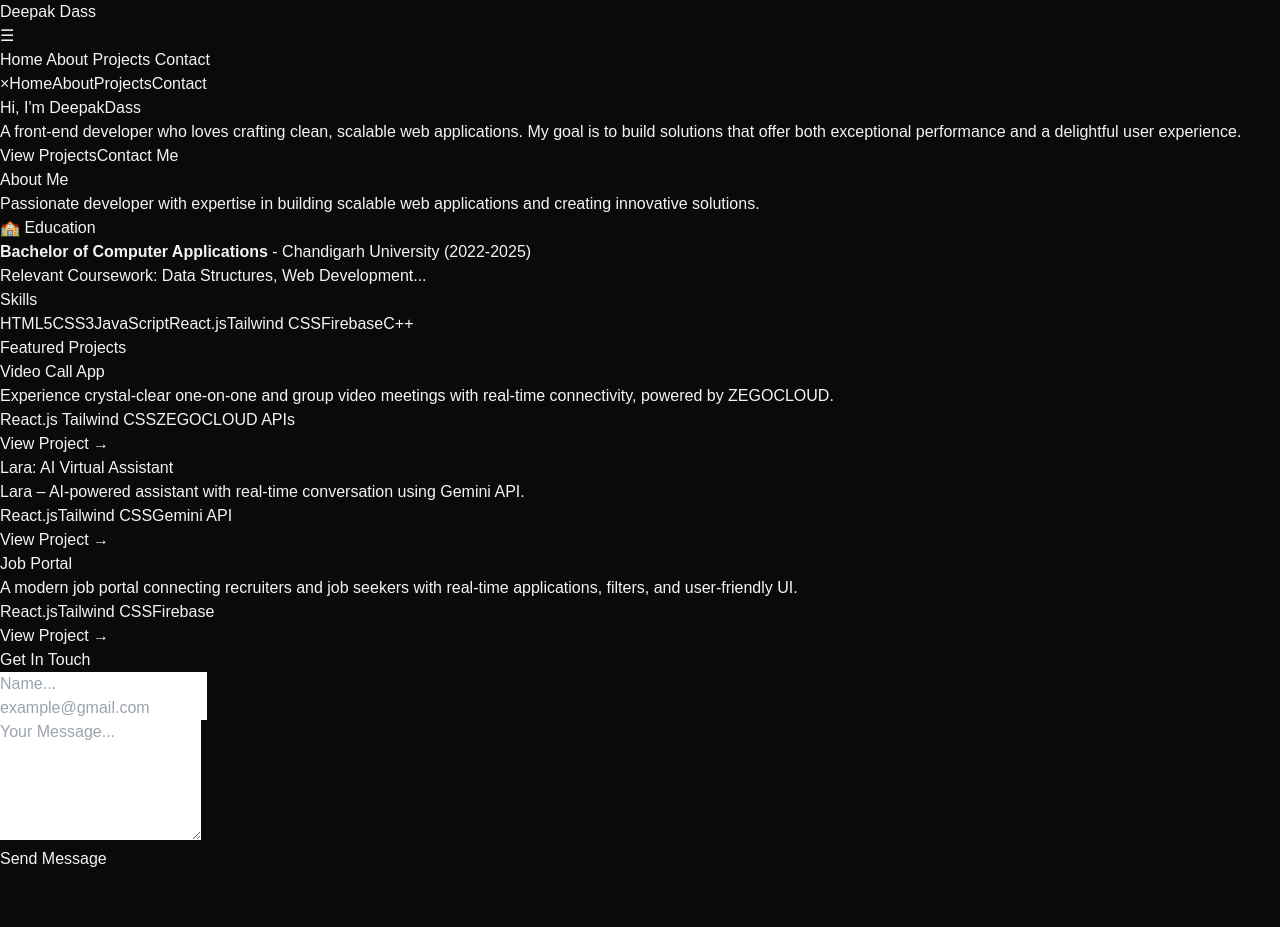
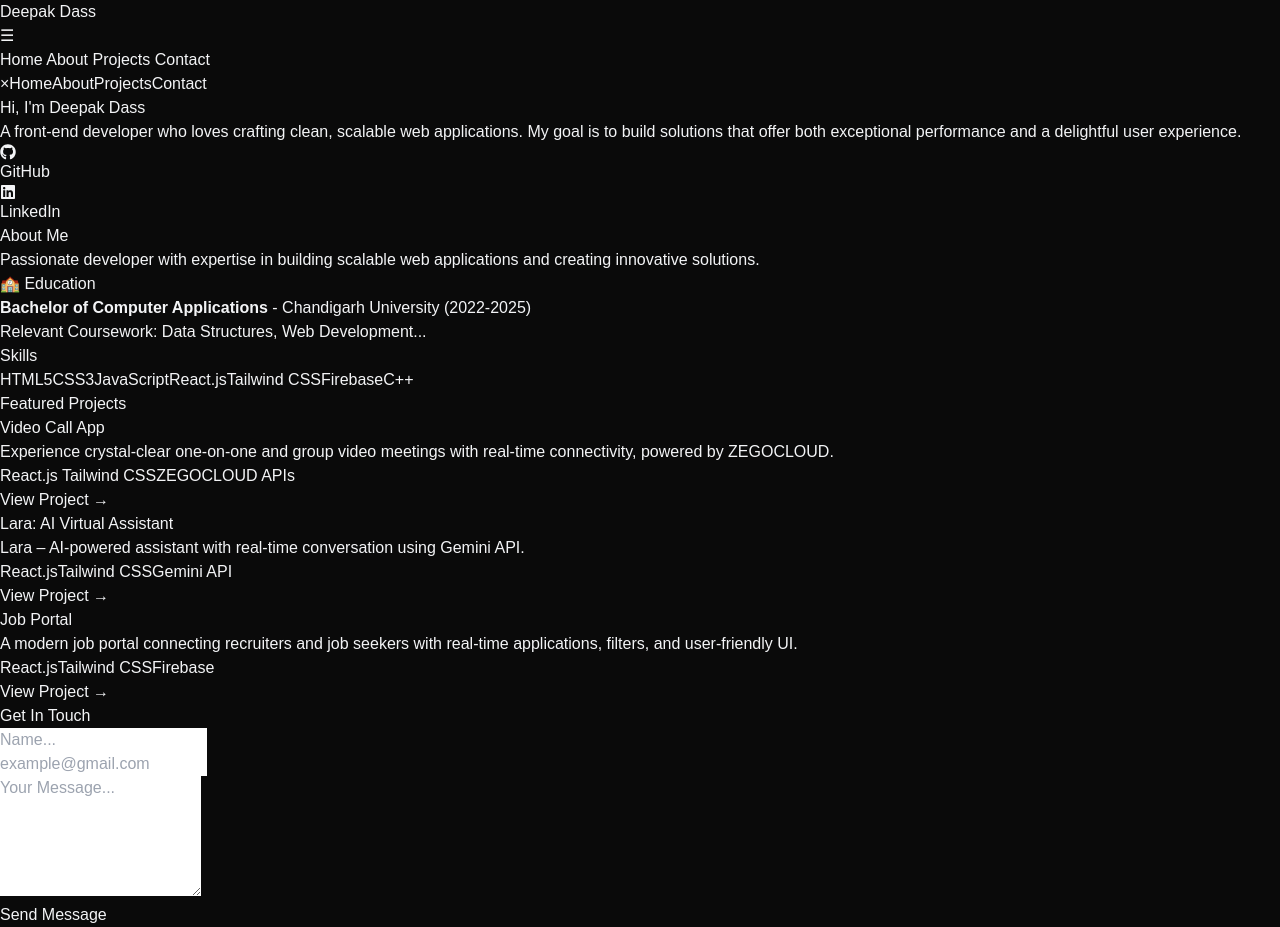
Before and after one commit to Deepakdass1326/portfoilo, a React (Vite) app: page / in a window 1280 px wide. Before the commit the page ends 871 px from the top, so only its background shows below. Built offline with nearby package versions, Linux system fonts and the light colour scheme.

Commit message:
Updated Home component with GitHub & LinkedIn buttons

```diff
--- a/package.json
+++ b/package.json
@@ -12,7 +12,8 @@
   "dependencies": {
     "@emailjs/browser": "^4.4.1",
     "react": "^19.0.0",
-    "react-dom": "^19.0.0"
+    "react-dom": "^19.0.0",
+    "react-icons": "^5.5.0"
   },
   "devDependencies": {
     "@eslint/js": "^9.21.0",
--- a/src/components/sections/Home.jsx
+++ b/src/components/sections/Home.jsx
@@ -1,45 +1,45 @@
-import React from 'react'
-import RevealOnScroll from '../RevealOnScroll'
+import React from 'react';
+import { FaGithub, FaLinkedin } from 'react-icons/fa';
+import RevealOnScroll from '../RevealOnScroll';
 
 const Home = () => {
   return (
-
-    <section
-    id="home"
-    className="min-h-screen flex items-center justify-center relative"
-  >
+    <section id="home" className="min-h-screen flex items-center justify-center relative">
       <RevealOnScroll>
         <div className="text-center z-10 px-4">
           <h1 className="text-5xl md:text-7xl font-bold mb-6 bg-gradient-to-r from-blue-500 to-cyan-400 bg-clip-text text-transparent leading-right">
-          Hi, I'm DeepakDass
+            Hi, I'm Deepak Dass
           </h1>
 
-        <p className="tex-gray-400 text-lg mb-8 max-w-lg mx-auto">
-          A front-end developer who loves crafting clean, scalable web
-          applications. My goal is to build solutions that offer both
-          exceptional performance and a delightful user experience.
+          <p className="text-gray-400 text-lg mb-8 max-w-lg mx-auto">
+            A front-end developer who loves crafting clean, scalable web applications. My goal is to build solutions that offer both exceptional performance and a delightful user experience.
           </p>
+
           <div className="flex justify-center space-x-4">
             <a
-            href="#projects"
-            className="bg-blue-500 text-white py-3 px-6 rounded font-medium transition relative overflow-hidden hover:-translate-y-0.5 hover:shadow-[0_0_15px_rgba(59, 130, 246, 0.4)]"
+              href="https://github.com/Deepakdass1326"
+              target="_blank"
+              rel="noopener noreferrer"
+              className="flex items-center justify-center space-x-2 border border-blue-500/50 text-blue-500 py-3 px-6 rounded font-medium transition-all duration-200 hover:-translate-y-0.5 hover:shadow-[0_0_15px_rgba(59,130,246,0.2)] hover:bg-blue-500/10 w-40"
             >
-            View Projects
+              <FaGithub className="text-xl" />
+              <span>GitHub</span>
             </a>
 
             <a
-            href="#contact"
-            className="border border-blue-500/50 text-blue-500 py-3 px-6 rounded font-medium transition-all duration-200
-           hover:-translate-y-0.5 hover:shadow-[0_0_15px_rgba(59, 130, 246, 0.2)] hover:bg-blue-500/10"
+              href="https://www.linkedin.com/in/deepakdass13"
+              target="_blank"
+              rel="noopener noreferrer"
+              className="flex items-center justify-center space-x-2 border border-blue-500/50 text-blue-500 py-3 px-6 rounded font-medium transition-all duration-200 hover:-translate-y-0.5 hover:shadow-[0_0_15px_rgba(59,130,246,0.2)] hover:bg-blue-500/10 w-40"
             >
-            Contact Me
+              <FaLinkedin className="text-xl" />
+              <span>LinkedIn</span>
             </a>
           </div>
         </div>
       </RevealOnScroll>
     </section>
+  );
+};
 
-  )
-}
-
-export default Home
+export default Home;
```
Also changed, not shown: 1 other file (tests, documents, lock files or other folders). Lines whose indentation alone changed are shown as unchanged.
